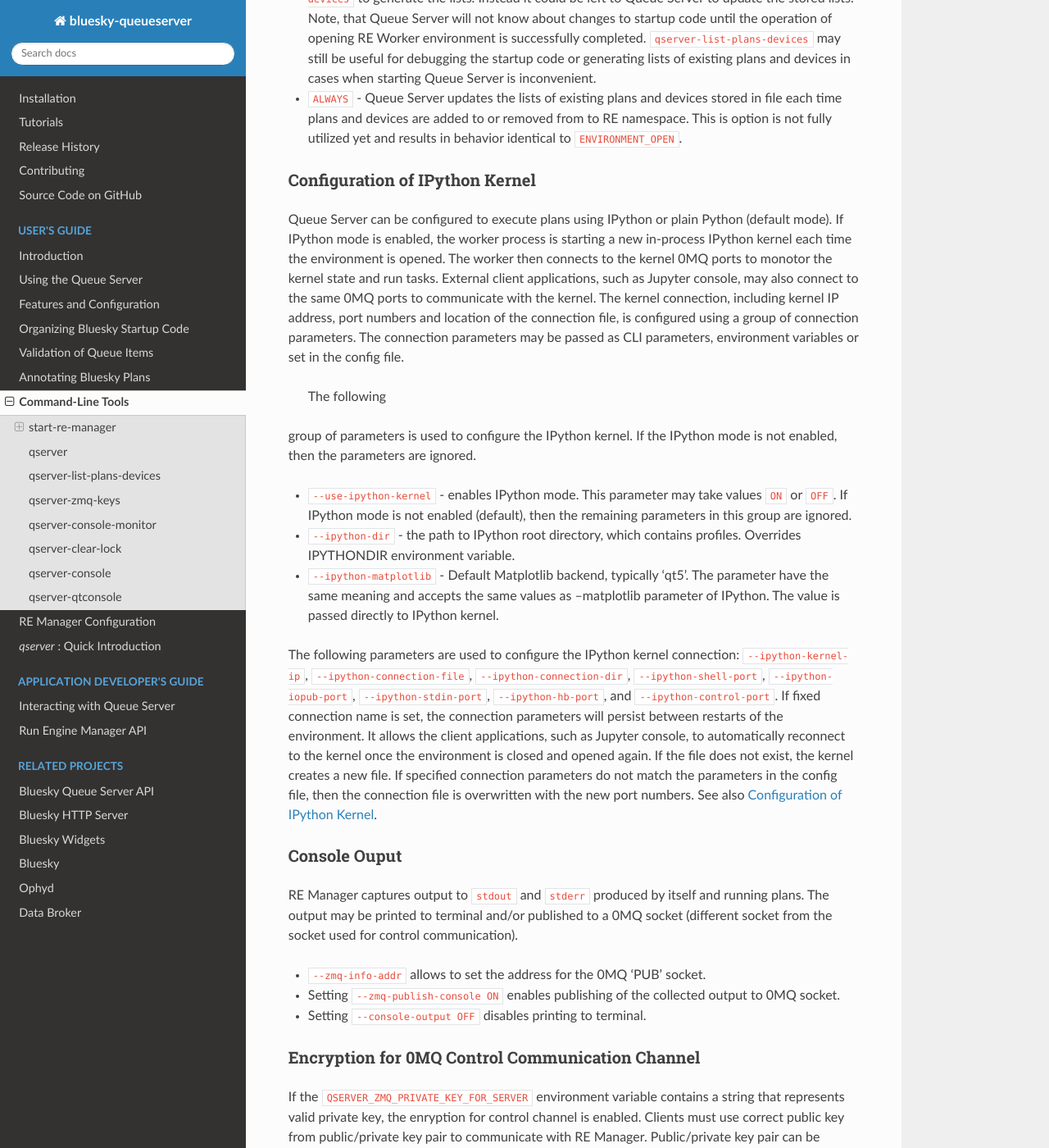
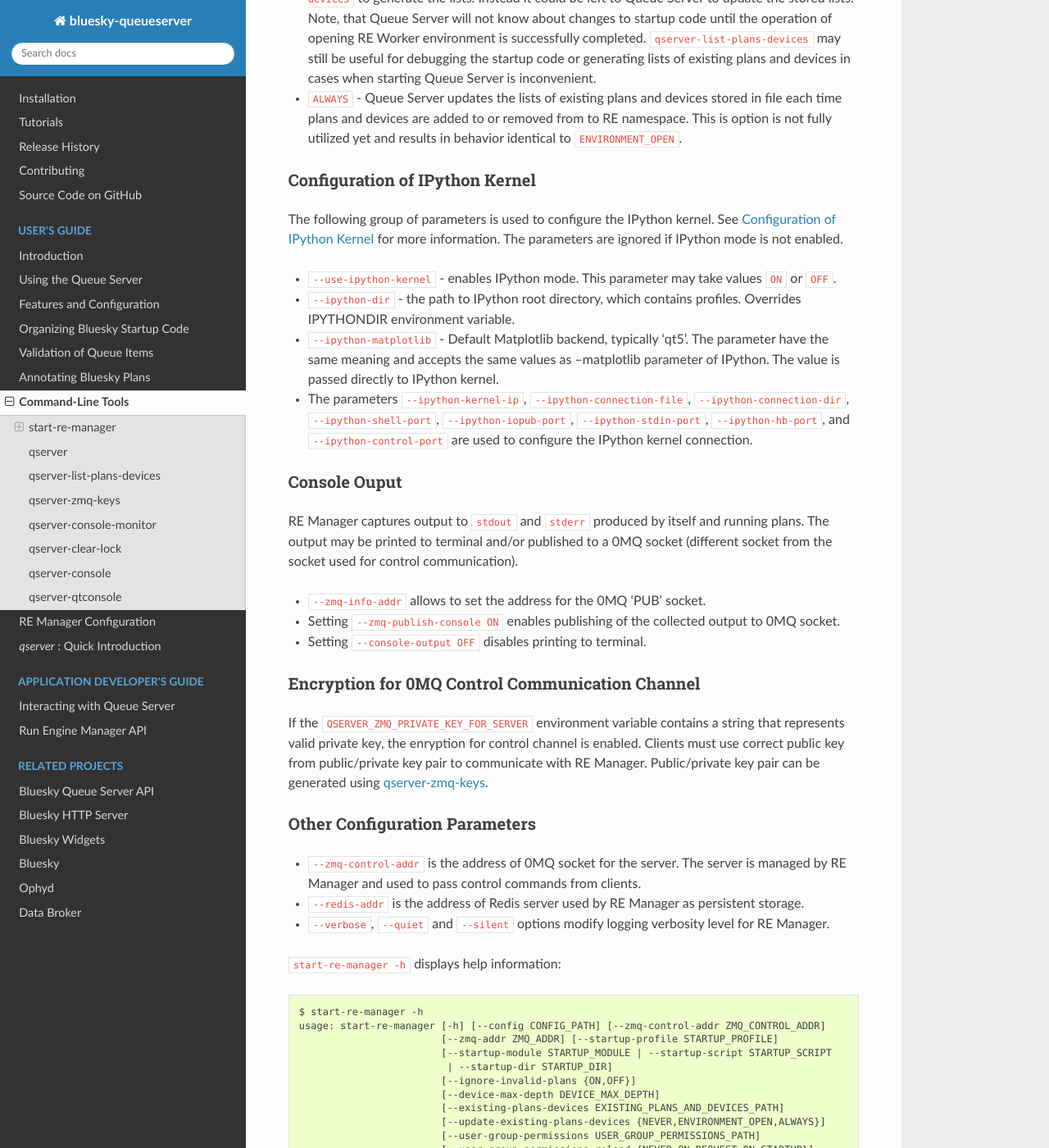
Before and after one commit to bluesky/bluesky-queueserver, a Sphinx documentation site: the page built from docs/source/cli_tools.rst, in a window 1280 px wide and 1400 px high, scrolled down 2699 px. Shown: the whole window at 82% size. Built offline with Sphinx 7.4.7 and the Read the Docs theme 3.1.0, drawn with Linux system fonts in a browser that asks for light colours.

Commit message:
DOC: more editing of documentation on IPython kernel configuration

```diff
--- a/docs/source/cli_tools.rst
+++ b/docs/source/cli_tools.rst
@@ -153,38 +153,23 @@ The parameter allows to select between the following modes for updating the list
 Configuration of IPython Kernel
 +++++++++++++++++++++++++++++++
 
-Queue Server can be configured to execute plans using IPython or plain Python (default mode).
-If IPython mode is enabled, the worker process is starting a new in-process IPython kernel
-each time the environment is opened. The worker then connects to the kernel 0MQ ports to
-monotor the kernel state and run tasks. External client applications, such as Jupyter console,
-may also connect to the same 0MQ ports to communicate with the kernel. The kernel connection,
-including kernel IP address, port numbers and location of the connection file, is configured
-using a group of connection parameters. The connection parameters may be passed as CLI parameters,
-environment variables or set in the config file.
-
- The following
-group of parameters is used to configure the IPython kernel. If the IPython mode is not enabled,
-then the parameters are ignored.
+The following group of parameters is used to configure the IPython kernel. See
+:ref:`config_of_ipython_kernel` for more information. The parameters are ignored if
+IPython mode is not enabled.
 
 - ``--use-ipython-kernel`` - enables IPython mode. This parameter may take values ``ON``
-  or ``OFF``. If IPython mode is not enabled (default), then the remaining parameters
-  in this group are ignored.
+  or ``OFF``.
 - ``--ipython-dir`` - the path to IPython root directory, which contains profiles. Overrides
   IPYTHONDIR environment variable.
 - ``--ipython-matplotlib`` - Default Matplotlib backend, typically 'qt5'. The parameter have the
   same meaning and accepts the same values as --matplotlib parameter of IPython.
   The value is passed directly to IPython kernel.
 
-The following parameters are used to configure the IPython kernel connection:
-``--ipython-kernel-ip``, ``--ipython-connection-file``,
-``--ipython-connection-dir``, ``--ipython-shell-port``, ``--ipython-iopub-port``,
-``--ipython-stdin-port``, ``--ipython-hb-port``, and ``--ipython-control-port``.
-If fixed connection name is set, the connection parameters will persist between restarts of
-the environment. It allows the client applications, such as Jupyter console, to automatically
-reconnect to the kernel once the environment is closed and opened again. If the file does not exist,
-the kernel creates a new file. If specified connection parameters do not match the parameters in
-the config file, then the connection file is overwritten with the new port numbers.
-See also :ref:`config_of_ipython_kernel`.
+- The parameters
+  ``--ipython-kernel-ip``, ``--ipython-connection-file``,
+  ``--ipython-connection-dir``, ``--ipython-shell-port``, ``--ipython-iopub-port``,
+  ``--ipython-stdin-port``, ``--ipython-hb-port``, and ``--ipython-control-port``
+  are used to configure the IPython kernel connection.
 
 .. _start_re_manager_console_output:
 
--- a/docs/source/manager_config.rst
+++ b/docs/source/manager_config.rst
@@ -241,7 +241,8 @@ The parameters that define configuration of RE Worker.
   In IPython mode the worker creates IPython kernel used to run the worker environment.
   If IPython mode is disabled, the worker environment is run using plain Python. The option
   can also be set using ``--use-ipython-kernel`` CLI parameter or ``QSERVER_USE_IPYTHON_KERNEL``
-  environment variable. See :ref:`worker_ipython_kernel` for more details.
+  environment variable. See :ref:`worker_ipython_kernel` and :ref:`config_of_ipython_kernel`
+  for more details.
 
 - ``ipython_kernel_ip`` - set IP address of IPython kernel. The option is ignored if worker
   is running not in IPython mode. The supported values are ``localhost``, ``auto`` or valid
--- a/docs/source/using_queue_server.rst
+++ b/docs/source/using_queue_server.rst
@@ -550,6 +550,8 @@ In IPython mode, the worker can load startup code and scripts with IPython-speci
 features, such as magics, ``user_ns``, etc. Users may also connect to the kernel directly
 bypassing RE Manager using Jupyter Console.
 
+More information on configuration of IPython kernel: :ref:`config_of_ipython_kernel`.
+
 Starting RE Manager in IPython Mode
 ***********************************
 
```
